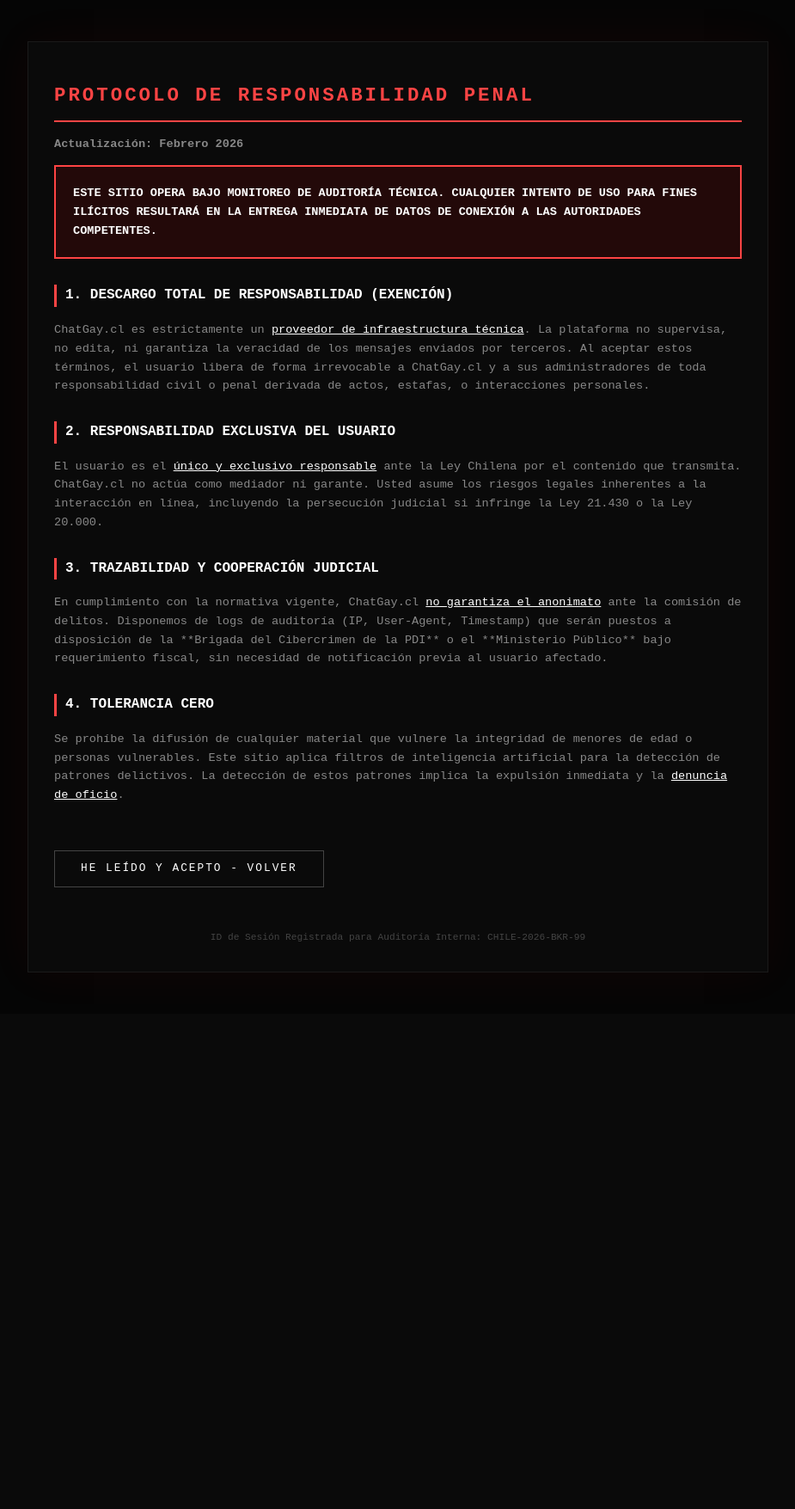
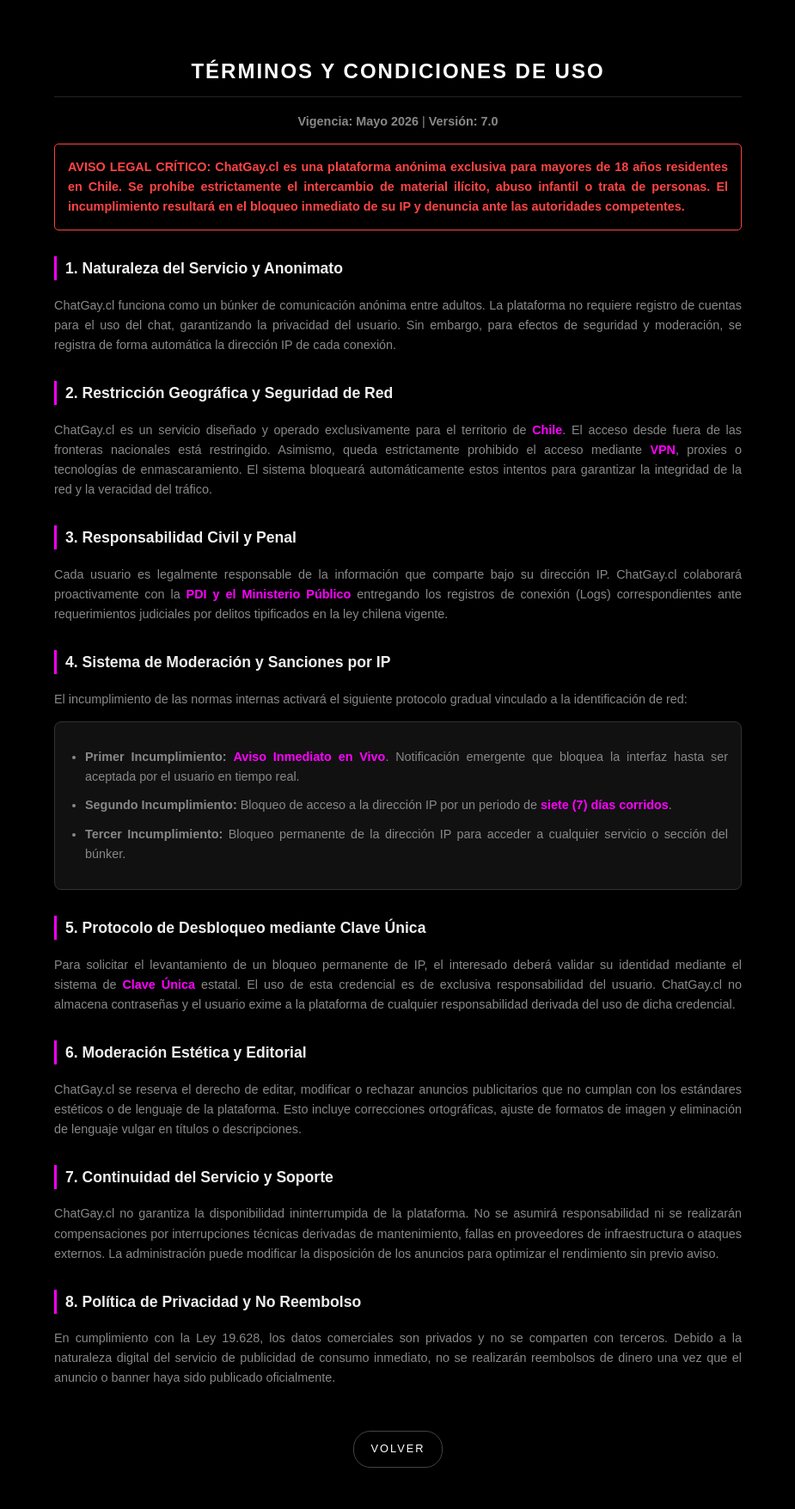
Before and after one commit to jbvaldes/chatgay-cl, a Python web app: template src/templates/términos.html in a window 1280 px wide. Shown: the whole page at 86% size, without its empty margins (177-1102 px from the left). Before the commit the page ends 1131 px from the top, so only its background shows below. Run offline with Jinja, Linux system fonts and the light colour scheme; the template is opened without the code that fills it, so the values that code supplies are empty.

Commit message:
Actualizar términos.html

```diff
--- a/src/templates/términos.html
+++ b/src/templates/términos.html
@@ -3,44 +3,112 @@
 <head>
     <meta charset="UTF-8">
     <meta name="viewport" content="width=device-width, initial-scale=1.0">
-    <title>ADVERTENCIA LEGAL - ChatGay.cl</title>
+    <title>Términos y Condiciones - ChatGay.cl</title>
     <style>
-        body { background: #050505; color: #888; font-family: 'Courier New', Courier, monospace; padding: 40px; line-height: 1.6; font-size: 0.85rem; }
-        .container { max-width: 800px; margin: auto; border: 1px solid #1a1a1a; padding: 30px; background: #0a0a0a; box-shadow: 0 0 50px rgba(255,0,0,0.05); }
-        h1 { color: #ff4444; font-size: 1.4rem; border-bottom: 2px solid #ff4444; padding-bottom: 10px; text-transform: uppercase; letter-spacing: 3px; }
-        h3 { color: #fff; font-size: 1rem; margin-top: 30px; text-transform: uppercase; border-left: 3px solid #ff4444; padding-left: 10px; }
-        .warning-box { border: 2px solid #ff4444; padding: 20px; color: #fff; font-weight: bold; margin-bottom: 20px; background: rgba(255,0,0,0.1); }
-        .highlight { color: #fff; text-decoration: underline; }
-        a { color: #fff; text-decoration: none; border: 1px solid #444; padding: 10px 30px; border-radius: 0; display: inline-block; margin-top: 40px; font-size: 0.8rem; letter-spacing: 2px; transition: 0.3s; }
+        body {
+            background: #000;
+            color: #888;
+            font-family: sans-serif;
+            padding: 40px;
+            line-height: 1.6;
+            font-size: 0.9rem;
+            text-align: justify;
+        }
+        .container { max-width: 800px; margin: auto; }
+        h1 {
+            color: #fff;
+            font-size: 1.5rem;
+            border-bottom: 1px solid #222;
+            padding-bottom: 10px;
+            text-transform: uppercase;
+            letter-spacing: 2px;
+            text-align: center;
+        }
+        h3 {
+            color: #eee;
+            font-size: 1.1rem;
+            margin-top: 30px;
+            border-left: 3px solid #ff00ff;
+            padding-left: 10px;
+            text-align: left;
+        }
+        .red {
+            color: #ff4444;
+            font-weight: bold;
+            border: 1px solid #ff4444;
+            padding: 15px;
+            border-radius: 5px;
+            margin-bottom: 20px;
+        }
+        .highlight { color: #ff00ff; font-weight: bold; }
+        .warning-box {
+            border: 1px solid #333;
+            padding: 15px;
+            background: #111;
+            border-radius: 8px;
+            margin-top: 10px;
+            text-align: justify;
+        }
+        ul { padding-left: 20px; }
+        li { margin-bottom: 10px; }
+        .footer-link {
+            text-align: center;
+            margin-top: 50px;
+        }
+        a {
+            color: #fff;
+            text-decoration: none;
+            border: 1px solid #444;
+            padding: 10px 20px;
+            border-radius: 20px;
+            display: inline-block;
+            font-size: 0.8rem;
+            letter-spacing: 2px;
+            transition: 0.3s;
+        }
         a:hover { background: #fff; color: #000; }
-        .footer-note { margin-top: 50px; font-size: 0.7rem; color: #444; text-align: center; }
     </style>
 </head>
 <body>
     <div class="container">
-        <h1>Protocolo de Responsabilidad Penal</h1>
-        <p><strong>Actualización: Febrero 2026</strong></p>
+        <h1>Términos y Condiciones de Uso</h1>
+        <p style="text-align: center;"><strong>Vigencia: Mayo 2026</strong> | <strong>Versión: 7.0</strong></p>
 
+        <p class="red">AVISO LEGAL CRÍTICO: ChatGay.cl es una plataforma anónima exclusiva para mayores de 18 años residentes en Chile. Se prohíbe estrictamente el intercambio de material ilícito, abuso infantil o trata de personas. El incumplimiento resultará en el bloqueo inmediato de su IP y denuncia ante las autoridades competentes.</p>
+
+        <h3>1. Naturaleza del Servicio y Anonimato</h3>
+        <p>ChatGay.cl funciona como un búnker de comunicación anónima entre adultos. La plataforma no requiere registro de cuentas para el uso del chat, garantizando la privacidad del usuario. Sin embargo, para efectos de seguridad y moderación, se registra de forma automática la dirección IP de cada conexión.</p>
+
+        <h3>2. Restricción Geográfica y Seguridad de Red</h3>
+        <p>ChatGay.cl es un servicio diseñado y operado exclusivamente para el territorio de <span class="highlight">Chile</span>. El acceso desde fuera de las fronteras nacionales está restringido. Asimismo, queda estrictamente prohibido el acceso mediante <span class="highlight">VPN</span>, proxies o tecnologías de enmascaramiento. El sistema bloqueará automáticamente estos intentos para garantizar la integridad de la red y la veracidad del tráfico.</p>
+
+        <h3>3. Responsabilidad Civil y Penal</h3>
+        <p>Cada usuario es legalmente responsable de la información que comparte bajo su dirección IP. ChatGay.cl colaborará proactivamente con la <span class="highlight">PDI y el Ministerio Público</span> entregando los registros de conexión (Logs) correspondientes ante requerimientos judiciales por delitos tipificados en la ley chilena vigente.</p>
+
+        <h3>4. Sistema de Moderación y Sanciones por IP</h3>
+        <p>El incumplimiento de las normas internas activará el siguiente protocolo gradual vinculado a la identificación de red:</p>
         <div class="warning-box">
-            ESTE SITIO OPERA BAJO MONITOREO DE AUDITORÍA TÉCNICA. CUALQUIER INTENTO DE USO PARA FINES ILÍCITOS RESULTARÁ EN LA ENTREGA INMEDIATA DE DATOS DE CONEXIÓN A LAS AUTORIDADES COMPETENTES.
+            <ul>
+                <li><strong>Primer Incumplimiento:</strong> <span class="highlight">Aviso Inmediato en Vivo</span>. Notificación emergente que bloquea la interfaz hasta ser aceptada por el usuario en tiempo real.</li>
+                <li><strong>Segundo Incumplimiento:</strong> Bloqueo de acceso a la dirección IP por un periodo de <span class="highlight">siete (7) días corridos</span>.</li>
+                <li><strong>Tercer Incumplimiento:</strong> Bloqueo permanente de la dirección IP para acceder a cualquier servicio o sección del búnker.</li>
+            </ul>
         </div>
 
-        <h3>1. DESCARGO TOTAL DE RESPONSABILIDAD (EXENCIÓN)</h3>
-        <p>ChatGay.cl es estrictamente un <span class="highlight">proveedor de infraestructura técnica</span>. La plataforma no supervisa, no edita, ni garantiza la veracidad de los mensajes enviados por terceros. Al aceptar estos términos, el usuario libera de forma irrevocable a ChatGay.cl y a sus administradores de toda responsabilidad civil o penal derivada de actos, estafas, o interacciones personales.</p>
+        <h3>5. Protocolo de Desbloqueo mediante Clave Única</h3>
+        <p>Para solicitar el levantamiento de un bloqueo permanente de IP, el interesado deberá validar su identidad mediante el sistema de <span class="highlight">Clave Única</span> estatal. El uso de esta credencial es de exclusiva responsabilidad del usuario. ChatGay.cl no almacena contraseñas y el usuario exime a la plataforma de cualquier responsabilidad derivada del uso de dicha credencial.</p>
 
-        <h3>2. RESPONSABILIDAD EXCLUSIVA DEL USUARIO</h3>
-        <p>El usuario es el <span class="highlight">único y exclusivo responsable</span> ante la Ley Chilena por el contenido que transmita. ChatGay.cl no actúa como mediador ni garante. Usted asume los riesgos legales inherentes a la interacción en línea, incluyendo la persecución judicial si infringe la Ley 21.430 o la Ley 20.000.</p>
+        <h3>6. Moderación Estética y Editorial</h3>
+        <p>ChatGay.cl se reserva el derecho de editar, modificar o rechazar anuncios publicitarios que no cumplan con los estándares estéticos o de lenguaje de la plataforma. Esto incluye correcciones ortográficas, ajuste de formatos de imagen y eliminación de lenguaje vulgar en títulos o descripciones.</p>
 
-        <h3>3. TRAZABILIDAD Y COOPERACIÓN JUDICIAL</h3>
-        <p>En cumplimiento con la normativa vigente, ChatGay.cl <span class="highlight">no garantiza el anonimato</span> ante la comisión de delitos. Disponemos de logs de auditoría (IP, User-Agent, Timestamp) que serán puestos a disposición de la **Brigada del Cibercrimen de la PDI** o el **Ministerio Público** bajo requerimiento fiscal, sin necesidad de notificación previa al usuario afectado.</p>
+        <h3>7. Continuidad del Servicio y Soporte</h3>
+        <p>ChatGay.cl no garantiza la disponibilidad ininterrumpida de la plataforma. No se asumirá responsabilidad ni se realizarán compensaciones por interrupciones técnicas derivadas de mantenimiento, fallas en proveedores de infraestructura o ataques externos. La administración puede modificar la disposición de los anuncios para optimizar el rendimiento sin previo aviso.</p>
 
-        <h3>4. TOLERANCIA CERO</h3>
-        <p>Se prohíbe la difusión de cualquier material que vulnere la integridad de menores de edad o personas vulnerables. Este sitio aplica filtros de inteligencia artificial para la detección de patrones delictivos. La detección de estos patrones implica la expulsión inmediata y la <span class="highlight">denuncia de oficio</span>.</p>
+        <h3>8. Política de Privacidad y No Reembolso</h3>
+        <p>En cumplimiento con la Ley 19.628, los datos comerciales son privados y no se comparten con terceros. Debido a la naturaleza digital del servicio de publicidad de consumo inmediato, no se realizarán reembolsos de dinero una vez que el anuncio o banner haya sido publicado oficialmente.</p>
 
-        <a href="index.html">HE LEÍDO Y ACEPTO - VOLVER</a>
-
-        <div class="footer-note">
-            ID de Sesión Registrada para Auditoría Interna: CHILE-2026-BKR-99
+        <div class="footer-link">
+            <a href="index.html">VOLVER</a>
         </div>
     </div>
 </body>
```
